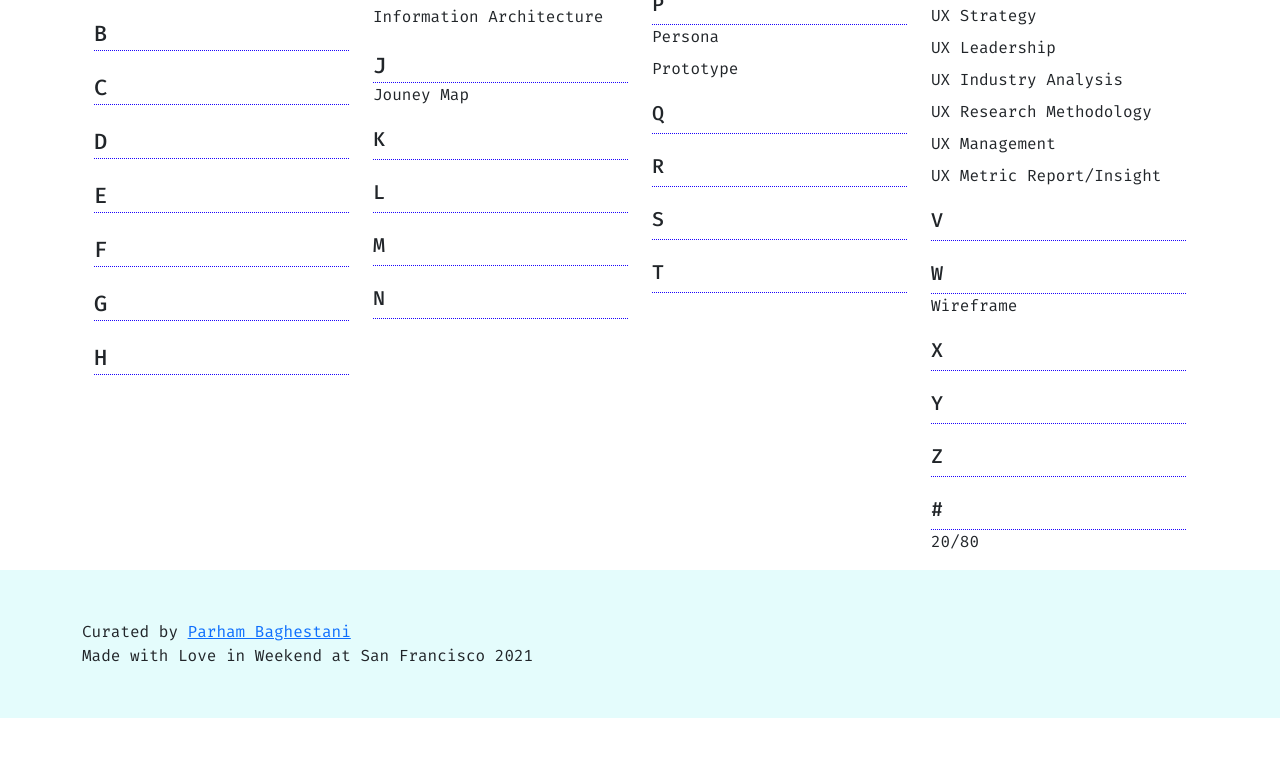
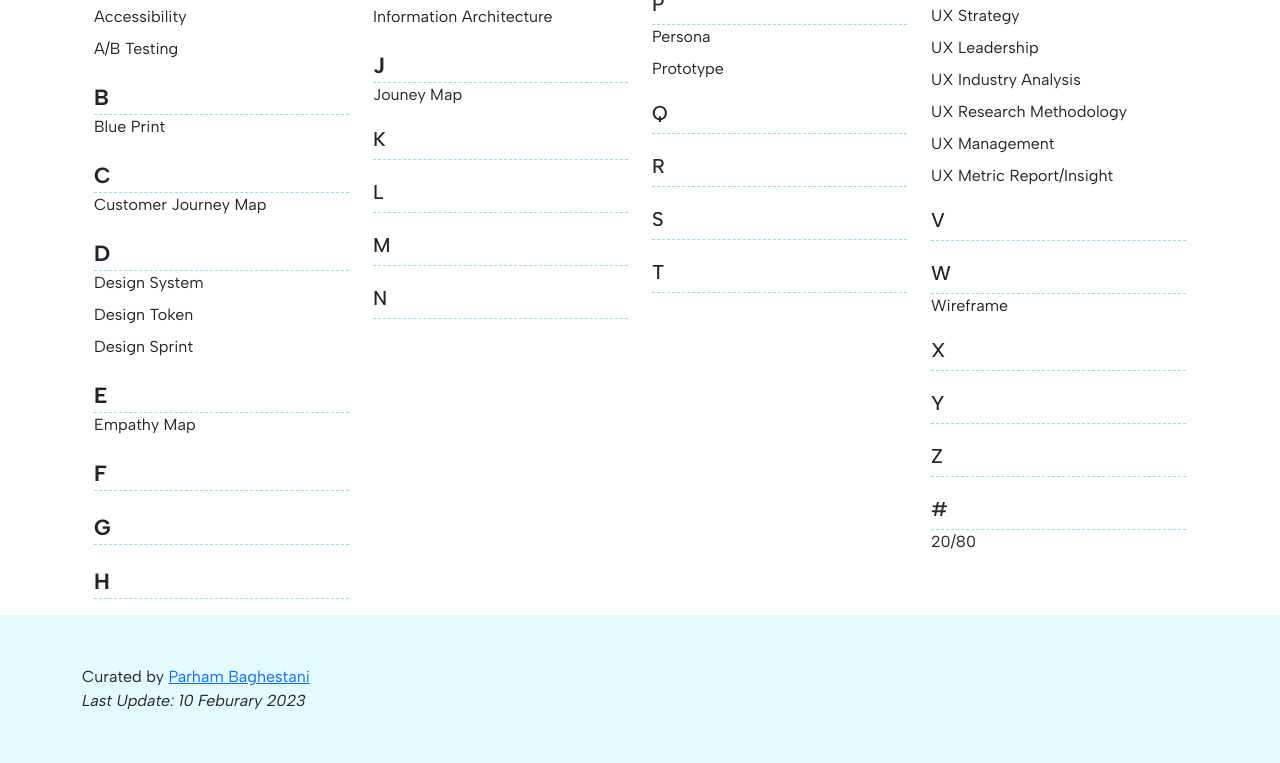
Before and after one commit to parhamb/glossary, a plain HTML site: page index.html in a window 1280 px wide. Shown: the part 237-1000 px from the top of the page. Before the commit the page ends 955 px from the top, so only its background shows below. Drawn offline with nearby package versions, Linux system fonts and the light colour scheme.

Commit message:
Font Update

```diff
--- a/index.html
+++ b/index.html
@@ -11,18 +11,24 @@
     <div class="container">
         <h1>Product Design Glossary</h1>
 
-
         <div class="container">
             <div class="row">
                 <div class="col-3">
                     <dl>
                         <dt>A</dt>
                         <dd>Affinity Diagram</dd>
+                        <dd>Accessibility</dd>
+                        <dd>A/B Testing</dd>
                         <dt>B</dt>
-                        <dd></dd>
+                        <dd>Blue Print</dd>
                         <dt>C</dt>
+                        <dd>Customer Journey Map</dd>
                         <dt>D</dt>
+                        <dd>Design System</dd>
+                        <dd>Design Token</dd>
+                        <dd>Design Sprint</dd>
                         <dt>E</dt>
+                        <dd>Empathy Map</dd>
                         <dt>F</dt>
                         <dt>G</dt>
                         <dt>H</dt>
@@ -79,8 +85,8 @@
     <footer class="container-fluid">
         <div class="container">
             <div class="div">
-                Curated by <a href="https://parhamb.com">Parham Baghestani</a><br> Made with Love in Weekend at San Francisco 2021
-
+                Curated by <a href="https://parhamb.com">Parham Baghestani</a><br>
+                <i>Last Update: 10 Feburary 2023</i>
             </div>
         </div>
     </footer>
--- a/static/glossary.css
+++ b/static/glossary.css
@@ -1,17 +1,19 @@
-@import url('https://fonts.googleapis.com/css2?family=Fira+Mono:wght@400;500;700&display=swap');
+@import url('https://fonts.googleapis.com/css2?family=Albert+Sans:ital,wght@0,100;0,200;0,300;0,400;0,500;0,600;0,700;0,800;1,100;1,200;1,300;1,400;1,500;1,600;1,700&display=swap');
+
 body {
-    font-family: Fira Mono !important;
+    font-family: Albert Sans !important;
 }
 
 h1 {
     padding: 50px 0px;
     color: #1A3F6A;
+    font-weight: 700 !important;
 }
 
 dt {
     margin-top: 20px;
-    border-bottom: 1px dotted #1C04FC;
-    font-weight: 500;
+    border-bottom: 1px dashed #94DCFC;
+    font-weight: 700;
     font-size: 22px;
 }
 
```
